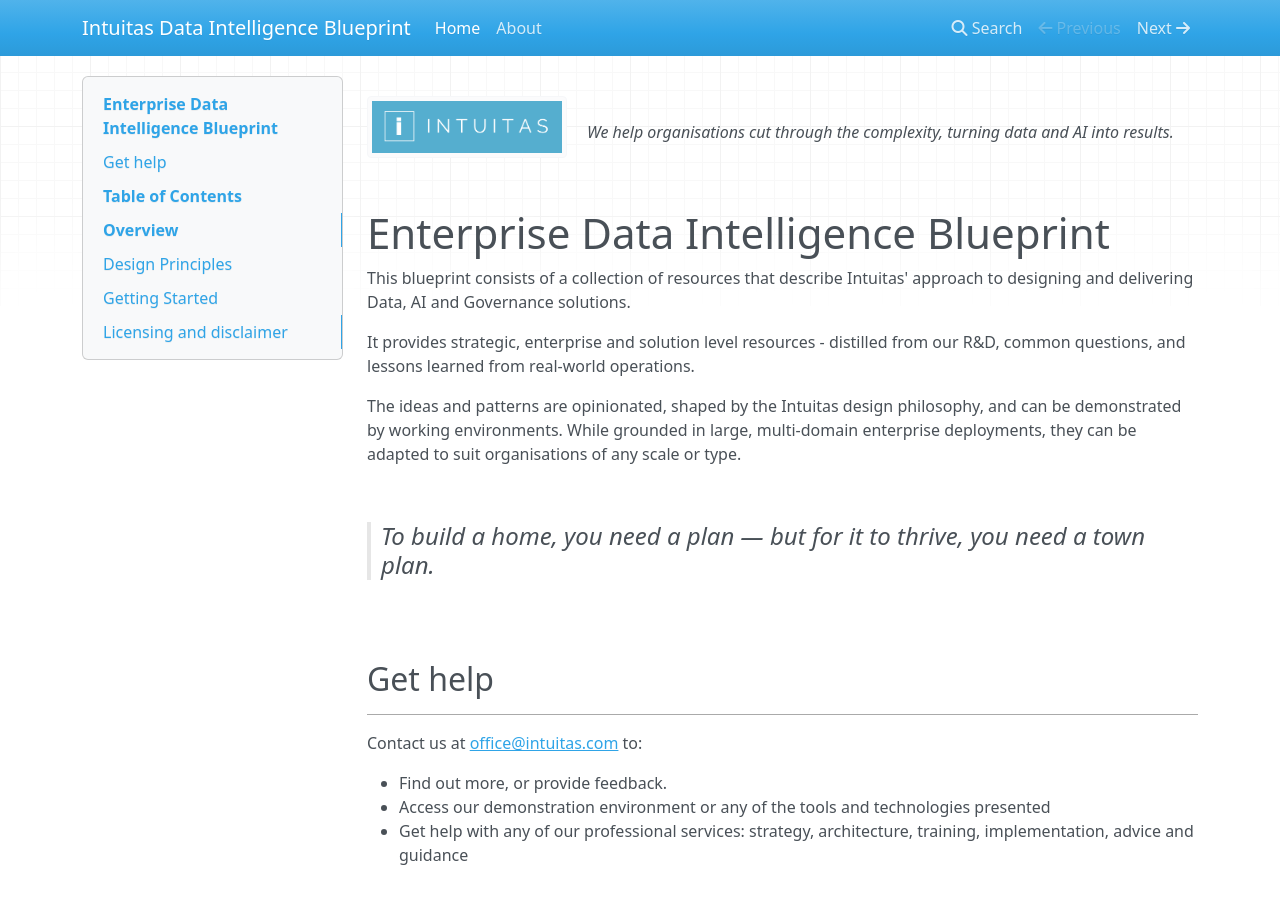
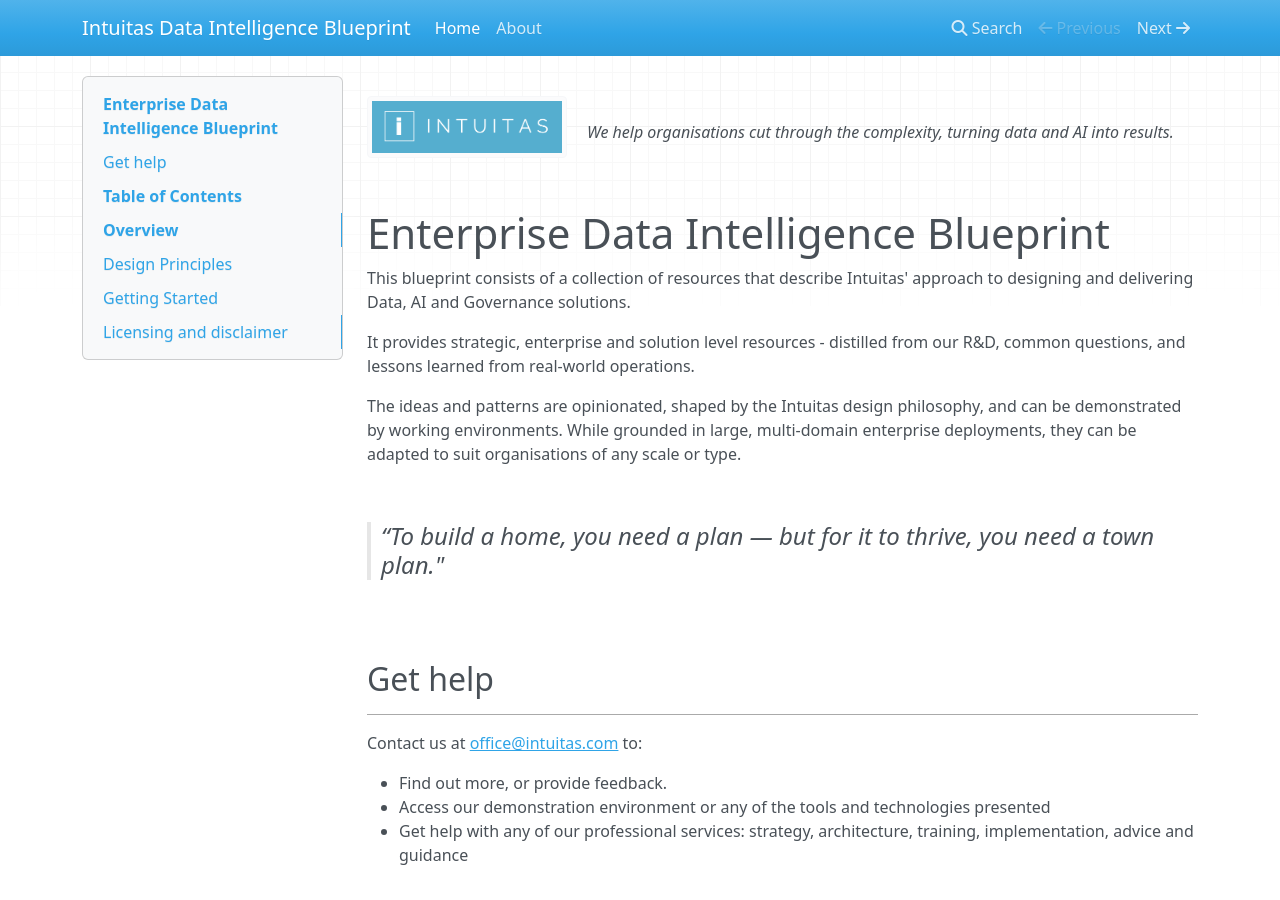
Before and after one commit to bensonchoyintuitas/intuitas_knowledgebase, an MkDocs documentation site: the page built from docs/README.md, in a window 1280 px wide and 900 px high. Built offline with MkDocs 1.6.1, drawn with Linux system fonts in a browser that asks for light colours; nearby versions of some CDN libraries; some of the changed text lies outside the part shown.

Commit message:
Enhance README.md and index.html by updating quotes for clarity and adding a new design principle quote. Adjust search index to reflect these changes and update the build date in index.html to the latest timestamp.

```diff
--- a/docs/README.md
+++ b/docs/README.md
@@ -15,12 +15,12 @@
 
 It provides strategic, enterprise and solution level resources - distilled from our R&D, common questions, and lessons learned from real-world operations.
 
-
 The ideas and patterns are opinionated, shaped by the Intuitas design philosophy, and can be demonstrated by working environments. While grounded in large, multi-domain enterprise deployments, they can be adapted to suit organisations of any scale or type.
 
 <br>
 
->#### *To build a home, you need a plan — but for it to thrive, you need a town plan.*
+>#### *“To build a home, you need a plan — but for it to thrive, you need a town plan."*
+
 
 <br>
 <br>
@@ -127,6 +127,8 @@
 ## Design Principles
 ---
 
+>#### *“The alternative to good design is always bad design. There is no such thing as no design.” - Adam Judge*
+<br>
 Our approach is guided by nine foundational principles that ensure transparency in decision-making, effective trade-off evaluation, and strategic alignment.
 
 Readers should consider the priority and implication of these principles alongside any existing principles applicable within their organisation.
```
Also changed, not shown: site/index.html, site/search/search_index.json.
